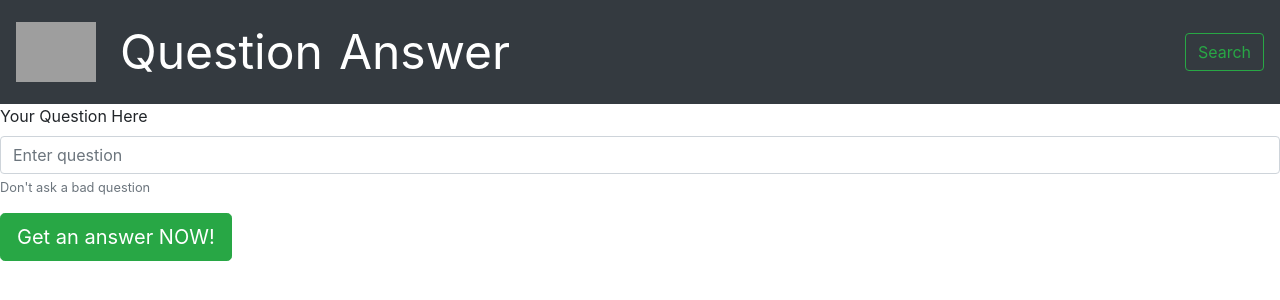
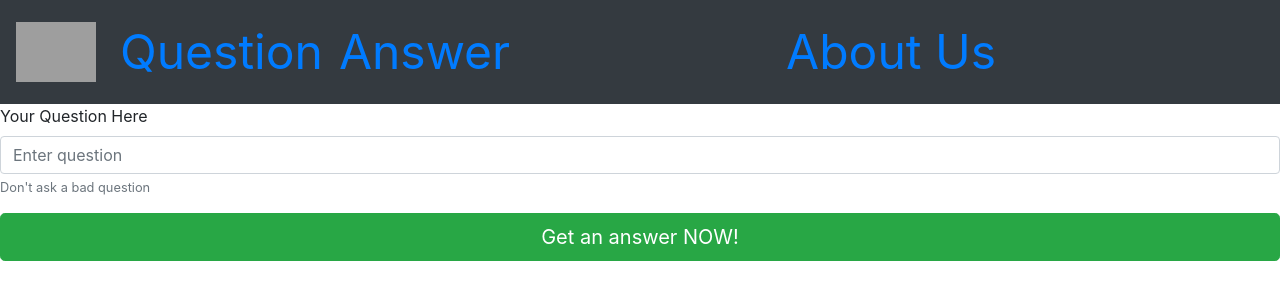
Before and after one commit to ollyshindell8/EightBall, a Django app: page /eightball/question/ in a window 1280 px wide. Shown: the top 300 px of the page. Run offline with Django 3.2, Linux system fonts and the light colour scheme; some libraries are stand-ins or nearby versions; grey boxes are pictures that could not be loaded.

```diff
--- a/eightball/urls.py
+++ b/eightball/urls.py
@@ -1,9 +1,10 @@
 from django.urls import path
 
-from eightball.views import EightballAnswerView, QuestionView, IndexView
+from eightball.views import EightballAnswerView, QuestionView, IndexView, AboutView
 
 urlpatterns = [
     path('answer/', EightballAnswerView.as_view(), name='answer'),
     path('question/', QuestionView.as_view(), name='question'),
-    path('', IndexView.as_view(), name='home')
+    path('', IndexView.as_view(), name='home'),
+    path('about/', AboutView.as_view(), name='about')
 ]
--- a/eightball/views.py
+++ b/eightball/views.py
@@ -1,4 +1,3 @@
-from django.shortcuts import render
 from django.views.generic import ListView, TemplateView
 
 from eightball.models import Answers
@@ -25,3 +24,7 @@ class QuestionView(TemplateView):
 
 class IndexView(TemplateView):
     template_name = "index.html"
+
+
+class AboutView(TemplateView):
+    template_name = "about.html"
--- a/templates/index.html
+++ b/templates/index.html
@@ -3,7 +3,7 @@
 {% block content %}
 <div class="jumbotron text-center">
     <img src="{% static 'eightball/eightball.jpeg' %}" height="200px">
-    <h2>Eightball</h2>
+    <h1>Eightball</h1>
     <a class="btn btn-outline-dark btn-lg" role="button" href="{% url 'question' %}">Ask A Question!</a>
     <a class="btn btn-outline-dark btn-lg" role="button" href="{% url 'answer' %}">Or Get An Answer!</a>
 </div>
--- a/templates/nutbar.html
+++ b/templates/nutbar.html
@@ -5,7 +5,7 @@
     <link rel="stylesheet" href="https://maxcdn.bootstrapcdn.com/bootstrap/4.0.0/css/bootstrap.min.css" integrity="sha384-Gn5384xqQ1aoWXA+058RXPxPg6fy4IWvTNh0E263XmFcJlSAwiGgFAW/dAiS6JXm" crossorigin="anonymous">
     <link rel="stylesheet" type="text/css" href="{% static "eightball/custom.css" %}">
 </head>
-<nav class="navbar navbar-expand-lg navbar-dark bg-dark">
+<nav class="navbar sticky-top navbar-expand-lg navbar-blue bg-dark">
   <a class="navbar-brand" href="{% url 'home' %}"><img src="{% static 'eightball/eightball.jpeg' %}" height="60px"></a>
   <button class="navbar-toggler" type="button" data-toggle="collapse" data-target="#navbarSupportedContent" aria-controls="navbarSupportedContent" aria-expanded="false" aria-label="Toggle navigation">
     <span class="navbar-toggler-icon"></span>
@@ -19,9 +19,11 @@
         <a class="nav-link" href="{% url 'answer' %}"><font size="+4">Answer</font></a>
       </li>
     </ul>
+      <ul class="navbar-nav mr-auto">
+          <li class="nav-item active my-2 my-lg-0" style="text-align: right">
+        <a class="nav-link" href="{% url 'about' %}"><font size="+4">About Us</font></a>
+        </li>
+      </ul>
   </div>
-    <form class="form-inline my-2 my-lg-0">
-      <button class="btn btn-outline-success my-2 my-sm-0" type="submit">Search</button>
-    </form>
 </nav>
 {% endblock navbar %}
--- a/templates/question_form.html
+++ b/templates/question_form.html
@@ -10,6 +10,6 @@
     <input type="text" class="form-control" id="exampleInputEmail1" aria-describedby="emailHelp" placeholder="Enter question">
     <small id="emailHelp" class="form-text text-muted">Don't ask a bad question</small>
   </div>
-    <a href="{% url 'answer' %}" class="btn btn-lg btn-success" role="button">Get an answer NOW!</a>
+    <a href="{% url 'answer' %}" class="btn btn-lg btn-success btn-block" role="button">Get an answer NOW!</a>
 </form>
 {% endblock content %}
```
Also changed, not shown: templates/about.html (added, +16 -0 lines), templates/return_answer.html (+10 -0 lines), 1 other file.
